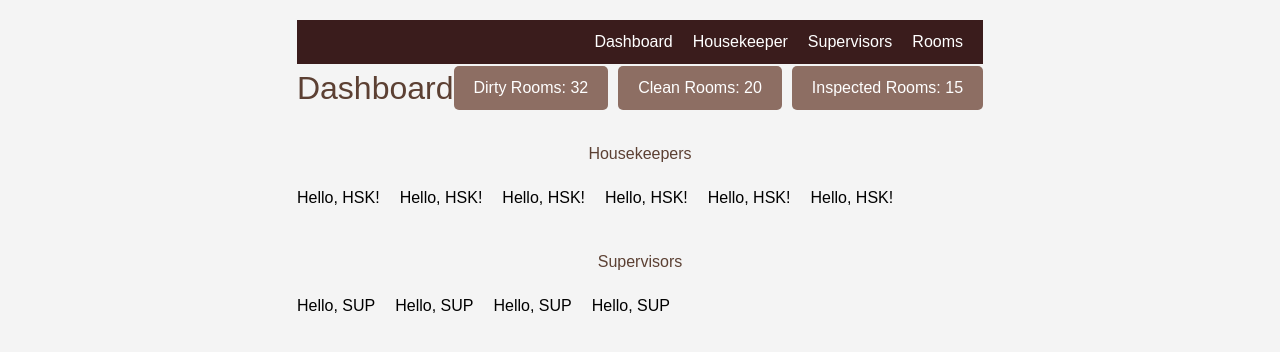
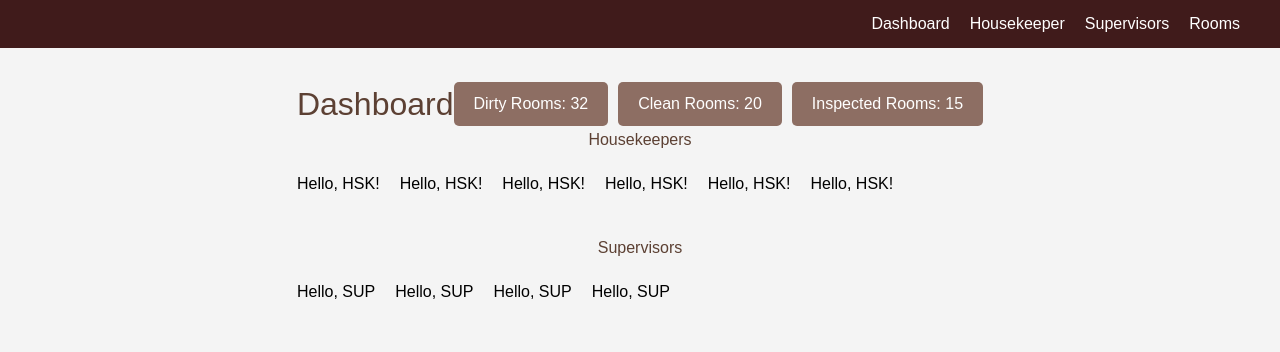
Before and after one commit to ammar-15/housekeepr, a React (Vite) app: page /dashboard in a window 1280 px wide. Shown: the top 352 px of the page. Built offline with nearby package versions, Linux system fonts and the light colour scheme.

Commit message:
admin navbar lookin good, how to space between other stuff in tailwind sigh

```diff
--- a/src/components/Admin/AdminDashboard.css
+++ b/src/components/Admin/AdminDashboard.css
@@ -2,18 +2,6 @@ body {
   margin: 0;
   font-family: Arial, sans-serif;
   background-color: #f4f4f4;
-  }
-
-  .dashboard-container {
-    padding: 20px;
-  }
-
-  .navbar {
-    display: flex;
-    justify-content: space-between;
-    align-items: center;
-    background-color: #3a1c1c;
-    padding: 10px 20px;
 }
 
 .navbar-left img {
@@ -30,13 +18,6 @@ body {
 .navbar-right li {
   color: #fff;
   cursor: pointer;
-  }
-
-  .dashboard-header {
-    display: flex;
-    justify-content: space-between;
-    align-items: center;
-    margin-bottom: 30px;
 }
 
 .dashboard-header h1 {
--- a/src/components/Admin/AdminDashboard.tsx
+++ b/src/components/Admin/AdminDashboard.tsx
@@ -5,8 +5,8 @@ import './AdminDashboard.css';
 
 const AdminDashboard: React.FC = () => {
   return (
-    <div className="dashboard-container">
-      <nav className="navbar">
+    <div className="dashboard-container m-0 py-20">
+      <nav className="navbar fixed px-10 py-3 top-0 left-0 right-0 flex justify-between items-center bg-chocolate">
         <div className="navbar-left">
         </div>
         <div className="navbar-right">
@@ -18,7 +18,7 @@ const AdminDashboard: React.FC = () => {
           </ul>
         </div>
       </nav>
-      <div className="dashboard-header">
+      <div className="dashboard-header w-full flex items-center justify-between">
         <h1>Dashboard</h1>
         <div className="dashboard-stats">
           <div className="stats-box">
--- a/tailwind.config.js
+++ b/tailwind.config.js
@@ -21,6 +21,8 @@ export default {
         '55%': '55%',
         '60%': '60%',
         '65%': '65%',
+        '100%': '100%',
+
       }
     },
     colors: {
```
Lines whose indentation alone changed are shown as unchanged.
